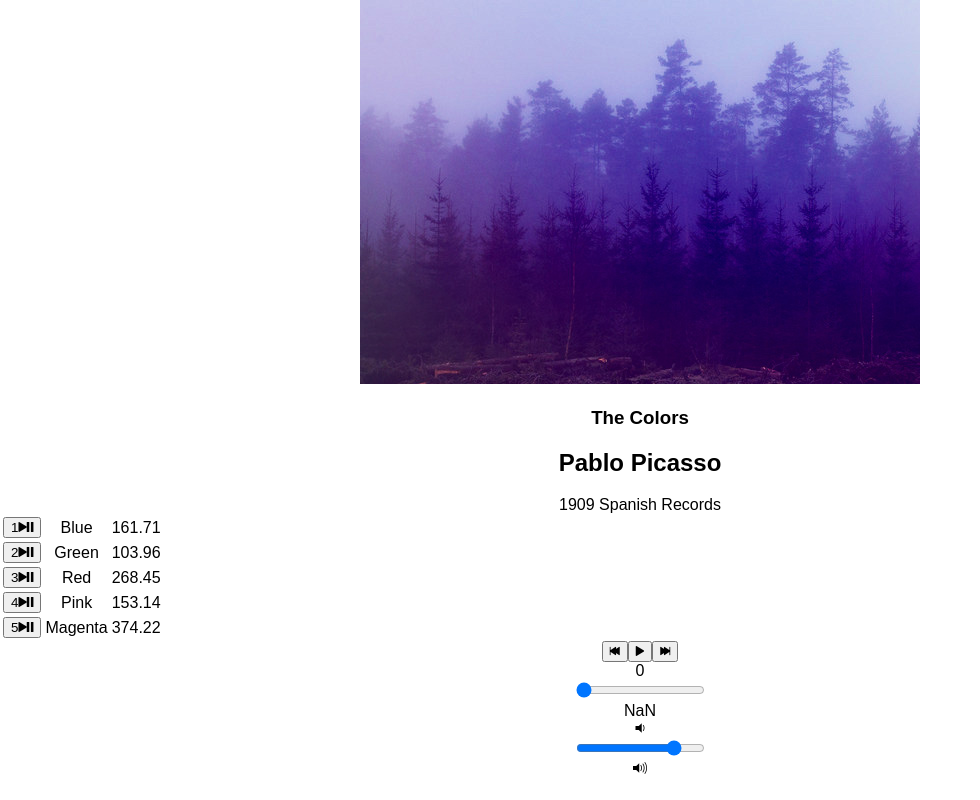
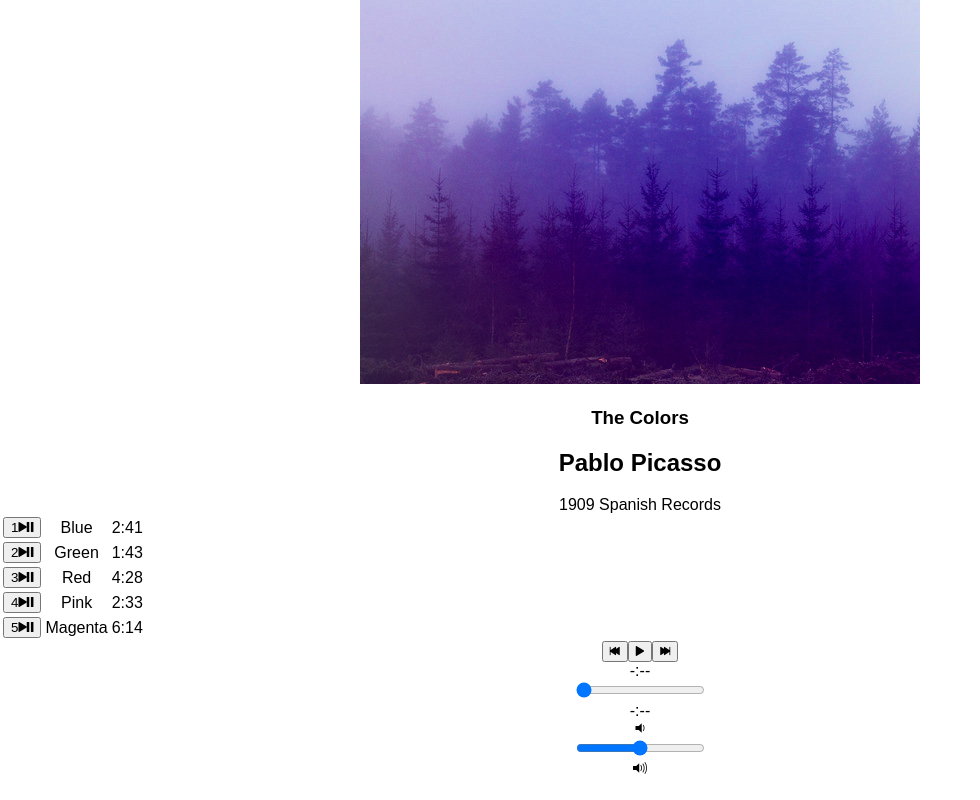
Before and after one commit to ajidone/bloc-jams-react, a React (Create React App) app: page /album/the-colors in a window 1280 px wide. Shown: the part 274-1074 px from the top of the page, without its empty margins (0-980 px from the left). Before the commit the page ends 1052 px from the top, so only its background shows below. Built offline with nearby package versions, Linux system fonts and the light colour scheme.

Commit message:
assignment-9-ranges time problem

```diff
--- a/src/components/Album.js
+++ b/src/components/Album.js
@@ -15,6 +15,7 @@
       currentSong: album.songs[0],
       isPlaying: false,
       currentTime: 0,
+      currentVolume: 80,
       duration: album.songs[0].duration,
     };
 
@@ -89,6 +90,22 @@
     this.setState({ currentTime: newTime });
   }
 
+  handleVolumeChange(e) {
+    const newVolume = e.target.value;
+    this.audioElement.volume = newVolume;
+    this.setState({ currentVolume: newVolume });
+  }
+
+  formatTime(seconds) {
+    if( parseFloat(seconds) ) {
+      const m = Math.floor( seconds / 60 );
+      const ss = Math.floor ( seconds % 60 );
+      return m + ":" + ss.toString().padStart(2,"0")
+    } else {
+      return "-:--"
+    }
+  }
+
   render() {
     return (
       <section className="album">
@@ -107,7 +124,6 @@
               <col id="song-duration-column" />
             </colgroup>
             <tbody>
-
             {this.state.album.songs.map( (song, index)  =>
                 <tr className="song" key={index} onClick={() => this.handleSongClick(song)}>
                   <td>
@@ -118,7 +134,7 @@
                     </button>
                   </td>
                   <td>{song.title}</td>
-                  <td>{song.duration}</td>
+                  <td>{this.formatTime(song.duration)}</td>
                 </tr>
               )
             }
@@ -128,11 +144,14 @@
             isPlaying={this.state.isPlaying}
             currentSong={this.state.currentSong}
             currentTime={this.audioElement.currentTime}
+            currentVolume={this.audioElement.currentVolume}
             duration={this.audioElement.duration}
+            formatTime={() => this.formatTime()}
             handleSongClick={() => this.handleSongClick(this.state.currentSong)}
             handlePrevClick={() => this.handlePrevClick()}
             handleNextClick={() => this.handleNextClick()}
             handleTimeChange={(e) => this.handleTimeChange(e)}
+            handleVolumeChange={(e) => this.handleVolumeChange(e)}
           />
       </section>
     )
--- a/src/components/PlayerBar.js
+++ b/src/components/PlayerBar.js
@@ -16,7 +16,7 @@
           </button>
         </section>
         <section id="time-control">
-          <div className="current-time">{this.props.currentTime}</div>
+          <div className="current-time">{this.props.formatTime(this.props.currentTime)}</div>
            <input
              type="range"
              className="seek-bar"
@@ -26,12 +26,21 @@
              step="0.01"
              onChange={this.props.handleTimeChange}
            />
-         <div className="total-time">{this.props.duration}</div>
+         <div className="total-time">{this.props.formatTime(this.props.duration)}</div>
         </section>
         <section id="volume-control">
           <div className="icon ion-volume-low"></div>
-          <input type="range" className="seek-bar" value="80" />
+          <input
+            type="range"
+            className="seek-bar"
+            max="1"
+            min="0"
+            step="0.01"
+            value={this.props.currentVolume}
+            onChange={this.props.handleVolumeChange}
+          />
           <div className="icon ion-volume-high"></div>
+          <h4>{this.props.currentVolume}</h4>
         </section>
       </section>
     );
```
